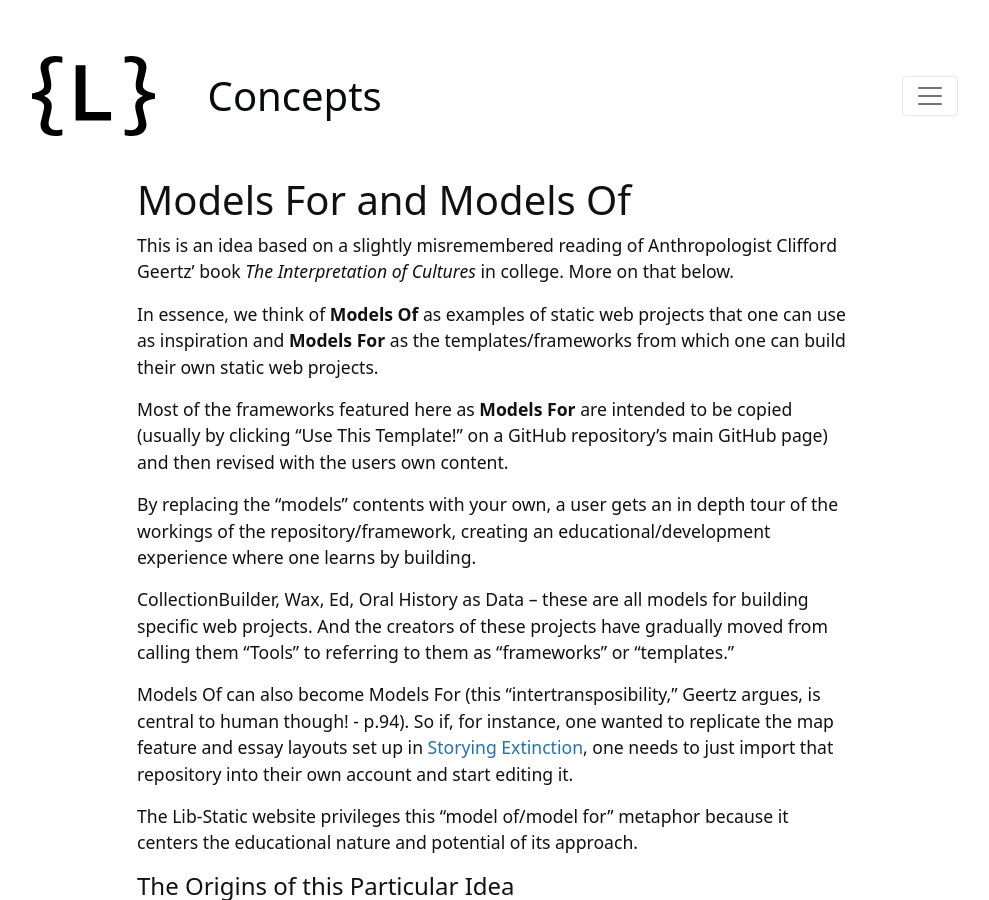
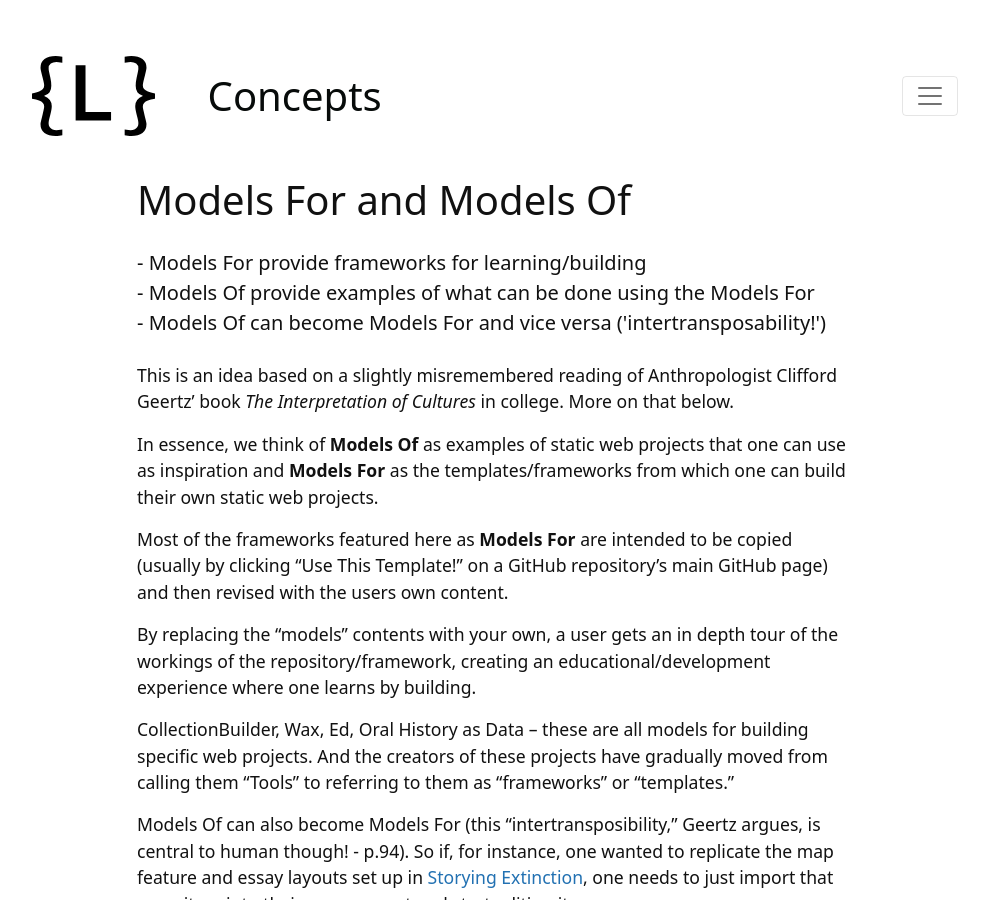
Before and after one commit to lib-static/lib-static.github.io, a Jekyll site: the page built from content/_concepts/models.md, in a window 1280 px wide and 900 px high. Shown: the whole window, without its empty margins (145-1134 px from the left). Built offline with Jekyll 4.4.1, drawn with Linux system fonts in a browser that asks for light colours; some of the changed text lies outside the part shown.

Commit message:
added description and adjusted blockquote

```diff
--- a/content/_concepts/models.md
+++ b/content/_concepts/models.md
@@ -3,6 +3,7 @@ title: Models For and Models Of
 contributor: "@dcnb"
 updated: 2021-08-04
 type: Concepts
+description: "- Models For provide frameworks for learning/building <br>- Models Of provide examples of what can be done using the Models For <br> - Models Of can become Models For and vice versa ('intertransposability!')"
 ---
 
 This is an idea based on a slightly misremembered reading of Anthropologist  Clifford Geertz' book *The Interpretation of Cultures* in college. More on that below.
@@ -25,7 +26,6 @@ The concept of Models Of/Models For does not begin or end with Geertz, but the t
 
 In the chapter ["Religion as Cultural System"](https://nideffer.net/classes/GCT_RPI_S14/readings/Geertz_Religon_as_a_Cultural_System_.pdf) Geertz attempts to define religion as, well, a cultural system, and argues that much of a religion's power comes from its ability to be a "model of" reality and "model for"
 
-> The term "model" has, however, two senses—an "of" sense and a "for" sense—and though these are but aspects of the same basic concept they are very much worth distinguishing for analytic purposes. In the first, what is stressed is the manipulation of symbol structures so as to bring them, more or less closely, into parallel with the pre-established nonsymbolic system, as when we grasp how dams work by developing a theory of hydraulics or constructing a flow chart. The theory or chart models physical relationships in such a way—that is, by expressing their structure in synoptic form—as to render them apprehensible; it is a model of "reality." In the second, what is stressed is the manipulation of the nonsymbolic systems in terms of the relationships expressed in the symbolic, as when we construct a dam according to the specifications implied in an hydraulic theory or the conclusions drawn from a flow chart. Here, the theory is a model under whose guidance physical relationships are organized: it is a model for "reality."
-{:.ms-4 .border-left .text-primary}
+> The term "model" has, however, two senses—an "of" sense and a "for" sense—and though these are but aspects of the same basic concept they are very much worth distinguishing for analytic purposes. In the first, what is stressed is the manipulation of symbol structures so as to bring them, more or less closely, into parallel with the pre-established nonsymbolic system, as when we grasp how dams work by developing a theory of hydraulics or constructing a flow chart. The theory or chart models physical relationships in such a way—that is, by expressing their structure in synoptic form—as to render them apprehensible; it is a model of "reality." In the second, what is stressed is the manipulation of the nonsymbolic systems in terms of the relationships expressed in the symbolic, as when we construct a dam according to the specifications implied in an hydraulic theory or the conclusions drawn from a flow chart. Here, the theory is a model under whose guidance physical relationships are organized: it is a model for "reality."<span>Clifford Geertz, "The Interpretation of Cultures," p. 94</span>
 
 So the misremembering portion has to do with more of the "Models Of" side of things: wheras Geertz' examples of a model of is more like a wireframe of a website than the actual website. Here, we are simplifying the idea a little, but I think the "intertransposibility" principle, and the educational/habit forming emphases are equivalen for both our usage and Geertz' --> Geertz uses imprint learning in Animals as an example of "Models for" in that it " involves the presentation of an appropriate sequence of behavior by a model animal in the presence of a learning animal" (*Ibid.*).
```
